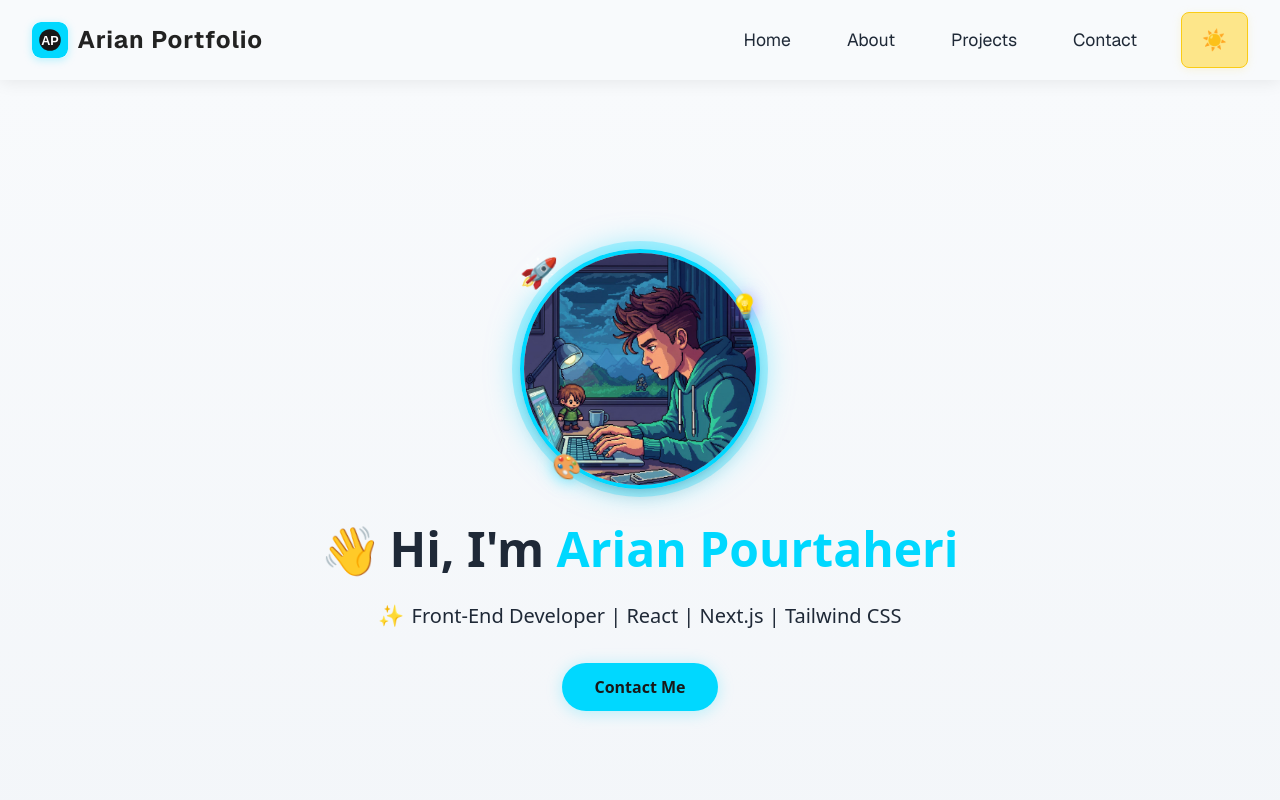
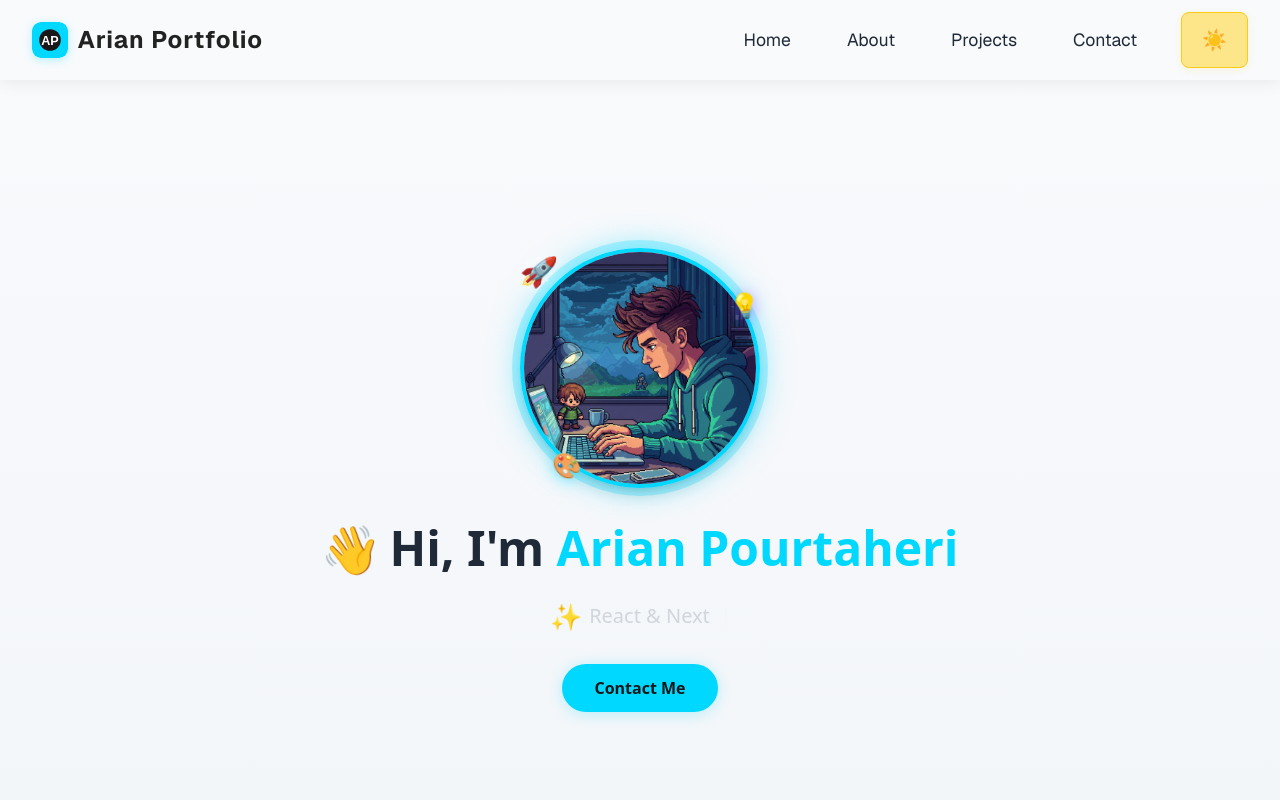
Before and after one commit to Aryan-Pourtaheri/Portfolio, a Next.js app: page / in a window 1280 px wide. Shown: the top 800 px of the page. Built offline with nearby package versions, Linux system fonts and the light colour scheme; no server answers.

Commit message:
update: added typing animation

```diff
--- a/src/components/Main/Main.tsx
+++ b/src/components/Main/Main.tsx
@@ -1,4 +1,3 @@
-
 "use client";
 import React from "react";
 import { motion } from "framer-motion";
@@ -6,6 +5,7 @@ import { motion } from "framer-motion";
 import { projects } from "@/data/projects";
 import { ContactUs } from "@/lib/ContactUs";
 import ProjectsSection from "../projectsSection";
+import { Typewriter } from 'react-simple-typewriter';
 
 
 const sectionVariants = {
@@ -80,19 +80,30 @@ const Main = () => {
           Hi, I'm <span className="text-[#00d8ff]">Arian Pourtaheri</span>
         </motion.h1>
         <motion.p
-          className="main-subtitle mb-8"
-          initial={{ opacity: 0, y: 40 }}
+          className="main-subtitle mb-8 text-xl md:text-2xl font-medium text-gray-300 flex items-center justify-center gap-2"
+          initial={{ opacity: 0, y: 20 }}
           animate={{ opacity: 1, y: 0 }}
           transition={{ delay: 0.5, duration: 1 }}
         >
           <motion.span
+            className="inline-block text-2xl"
             initial={{ scale: 1 }}
-            animate={{ scale: [1, 1.1, 1] }}
+            animate={{ scale: [1, 1.2, 1] }}
             transition={{ duration: 1.5, repeat: Infinity }}
-            className="inline-block mr-2"
-          >✨</motion.span>
-          Front-End Developer | React | Next.js | Tailwind CSS
+          >
+            ✨
+          </motion.span>
+            <Typewriter
+              words={['Creative Front-End Developer', 'React & Next.js Specialist', 'Tailwind CSS Aficionado', 'UI/UX & Interactive Designer', 'Web Performance Enthusiast']}
+              loop={0} // 0 = infinite
+              cursor
+              cursorStyle="|"
+              typeSpeed={80}
+              deleteSpeed={50}
+              delaySpeed={1500}
+            />
         </motion.p>
+
         <motion.a
           href="#contact"
           className="main-contact-btn"
```
